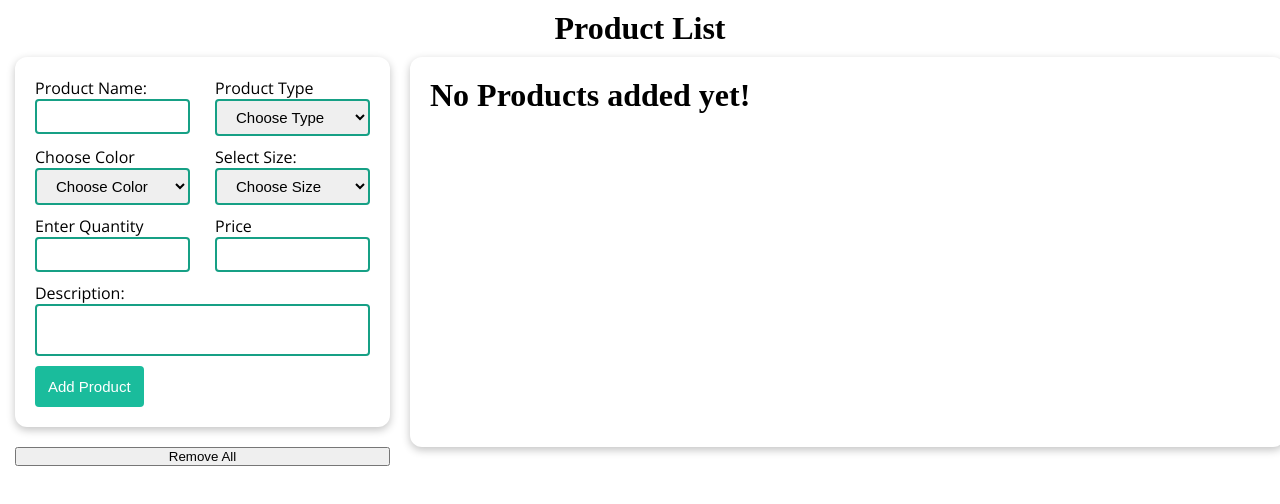
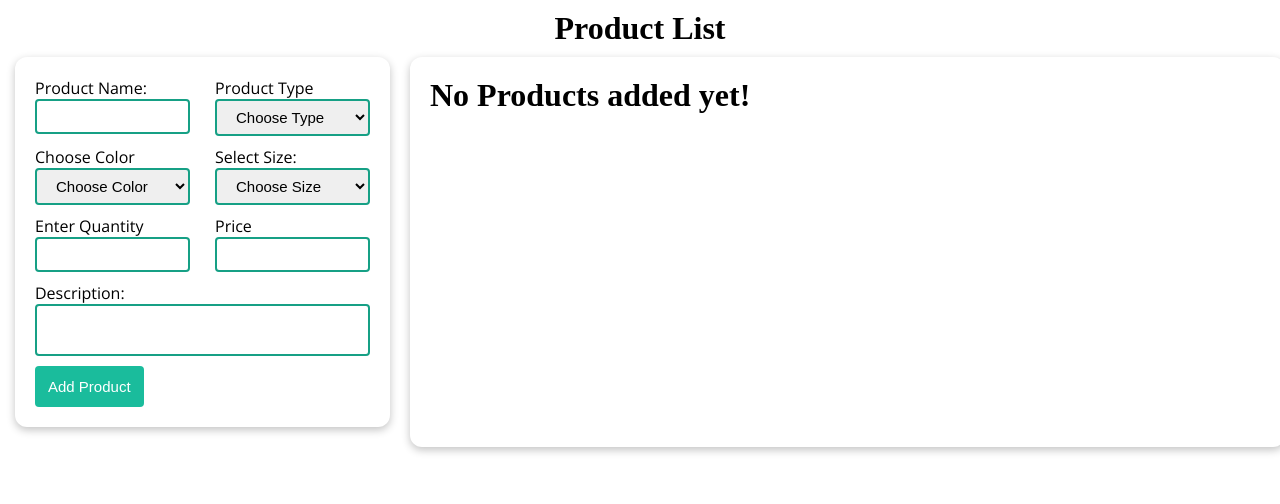
Before and after one commit to Md-Naim-Howlader/Product_list_app_using_React.js, a React (Vite) app: page / in a window 1280 px wide. Shown: the top 504 px of the page. Built offline with nearby package versions, Linux system fonts and the light colour scheme.

Commit message:
Update Home.jsx

```diff
--- a/src/pages/Home.jsx
+++ b/src/pages/Home.jsx
@@ -21,7 +21,7 @@ const Home = () => {
       <div className="ProductContainer">
         <FormData />
         <ProductsTable />
-        <button onClick={() => setProducts([])}>Remove All</button>
+
       </div>
     </ProductContext.Provider>
   );
```
